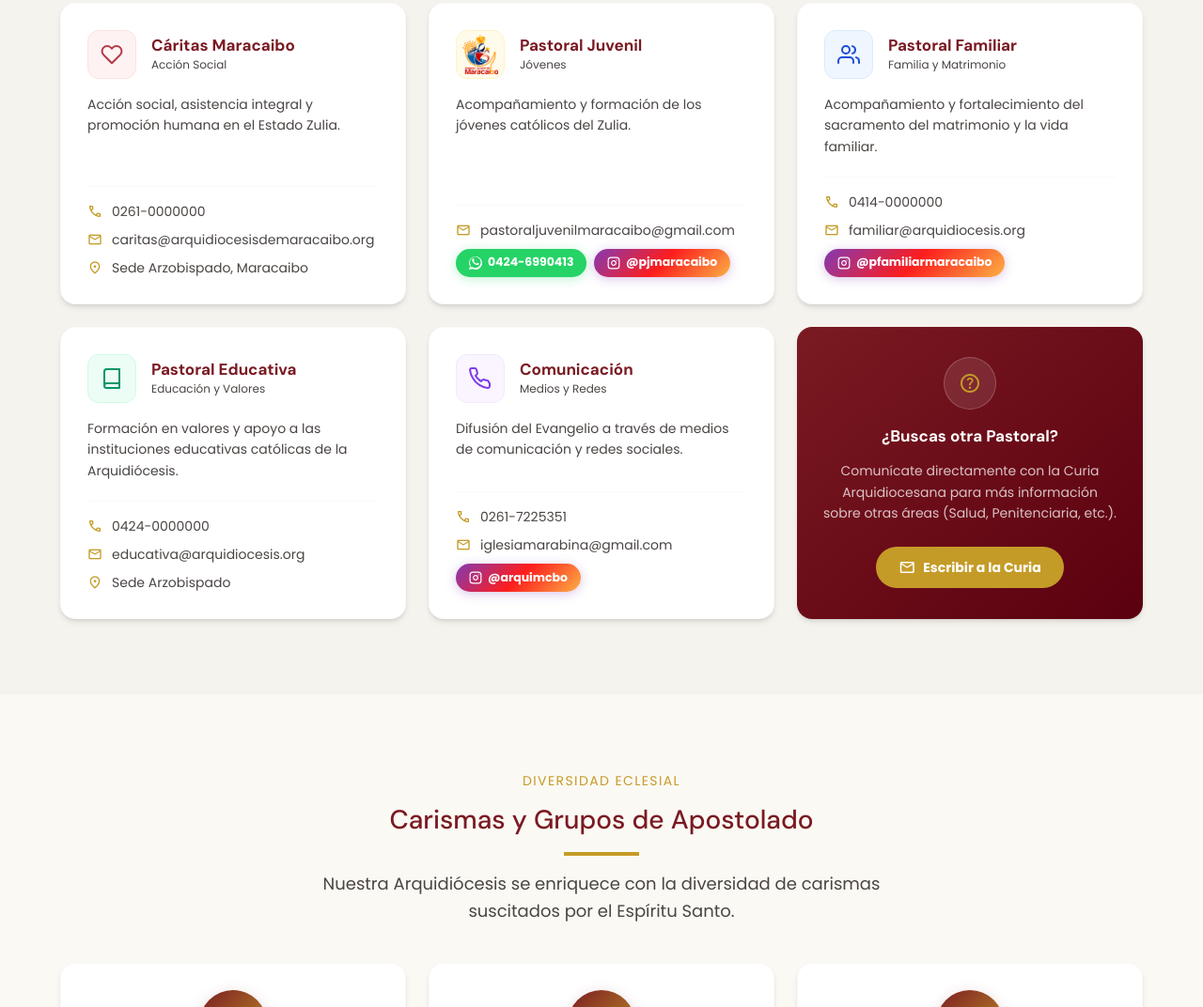
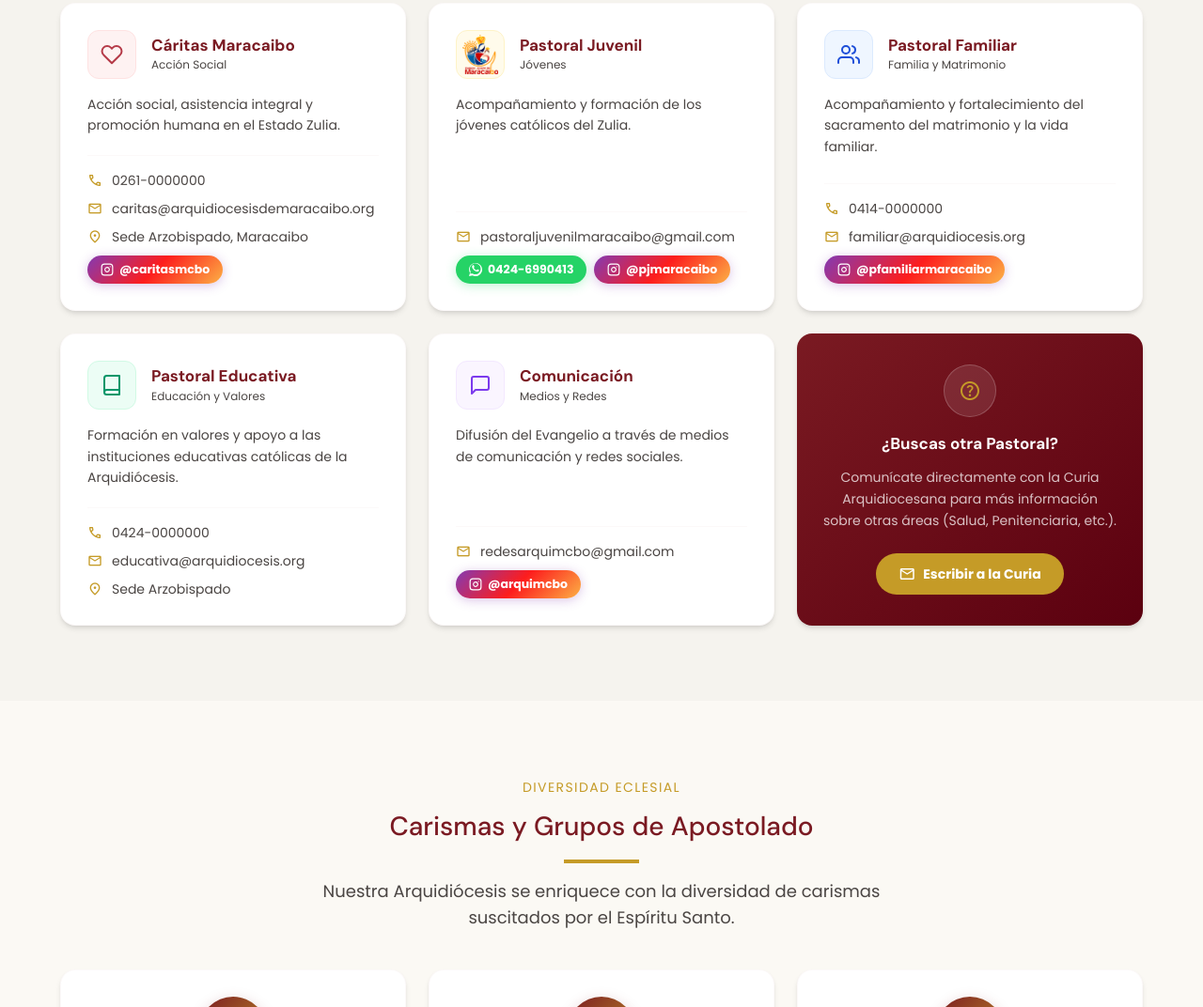
Before and after one commit to pauldavid2809-cloud/Pagina-Arquidiocesis, a website: page pastoral.html in a window 1280 px wide. Shown: the part 1389-2461 px from the top of the page at 94% size. Drawn offline with nearby package versions, Linux system fonts and the light colour scheme.

Commit message:
Actualizar datos de contacto de Comunicación y Cáritas Maracaibo en pastoral.html

```diff
--- a/pastoral.html
+++ b/pastoral.html
@@ -224,6 +224,12 @@
             <span class="material-symbols-outlined text-[16px] text-gold-antique">location_on</span>
             <span class="font-body">Sede Arzobispado, Maracaibo</span>
           </div>
+          <div class="mt-3">
+            <a href="https://www.instagram.com/caritasmcbo/" target="_blank" class="instagram-badge">
+              <svg width="14" height="14" viewBox="0 0 24 24" fill="none" stroke="#fff" stroke-width="2" stroke-linecap="round" stroke-linejoin="round"><rect x="2" y="2" width="20" height="20" rx="5" ry="5"/><path d="M16 11.37A4 4 0 1 1 12.63 8 4 4 0 0 1 16 11.37z"/><line x1="17.5" y1="6.5" x2="17.51" y2="6.5"/></svg>
+              @caritasmcbo
+            </a>
+          </div>
         </div>
       </div>
 
@@ -334,7 +340,7 @@
         <div class="flex items-center gap-4 mb-4">
           <div class="dept-icon bg-purple-50 border border-purple-100">
             <svg xmlns="http://www.w3.org/2000/svg" width="24" height="24" viewBox="0 0 24 24" fill="none" stroke="#7C3AED" stroke-width="2" stroke-linecap="round" stroke-linejoin="round">
-              <path d="M22 16.92v3a2 2 0 0 1-2.18 2 19.79 19.79 0 0 1-8.63-3.07A19.5 19.5 0 0 1 4.13 11.5a19.79 19.79 0 0 1-3.07-8.67A2 2 0 0 1 3.04 1h3a2 2 0 0 1 2 1.72 12.84 12.84 0 0 0 .7 2.81 2 2 0 0 1-.45 2.11L7.01 8.91A16 16 0 0 0 13 14.91l1.27-1.27a2 2 0 0 1 2.11-.45 12.84 12.84 0 0 0 2.81.7A2 2 0 0 1 21 16.09z"/>
+              <path d="M21 15a2 2 0 0 1-2 2H7l-4 4V5a2 2 0 0 1 2-2h14a2 2 0 0 1 2 2z"></path>
             </svg>
           </div>
           <div>
@@ -346,13 +352,9 @@
           Difusión del Evangelio a través de medios de comunicación y redes sociales.
         </p>
         <div class="space-y-2.5 border-t border-outline-variant/10 pt-4">
-          <a href="tel:02617225351" class="flex items-center gap-2.5 text-sm text-slate-warm hover:text-crimson-deep transition-colors group">
-            <span class="material-symbols-outlined text-[16px] text-gold-antique">phone</span>
-            <span class="font-body group-hover:underline">0261-7225351</span>
-          </a>
-          <a href="mailto:iglesiamarabina@gmail.com" class="flex items-center gap-2.5 text-sm text-slate-warm hover:text-crimson-deep transition-colors group">
+          <a href="mailto:redesarquimcbo@gmail.com" class="flex items-center gap-2.5 text-sm text-slate-warm hover:text-crimson-deep transition-colors group">
             <span class="material-symbols-outlined text-[16px] text-gold-antique">mail</span>
-            <span class="font-body group-hover:underline">iglesiamarabina@gmail.com</span>
+            <span class="font-body group-hover:underline">redesarquimcbo@gmail.com</span>
           </a>
           <div class="mt-3">
             <a href="https://www.instagram.com/arquimcbo/" target="_blank" class="instagram-badge">
```
